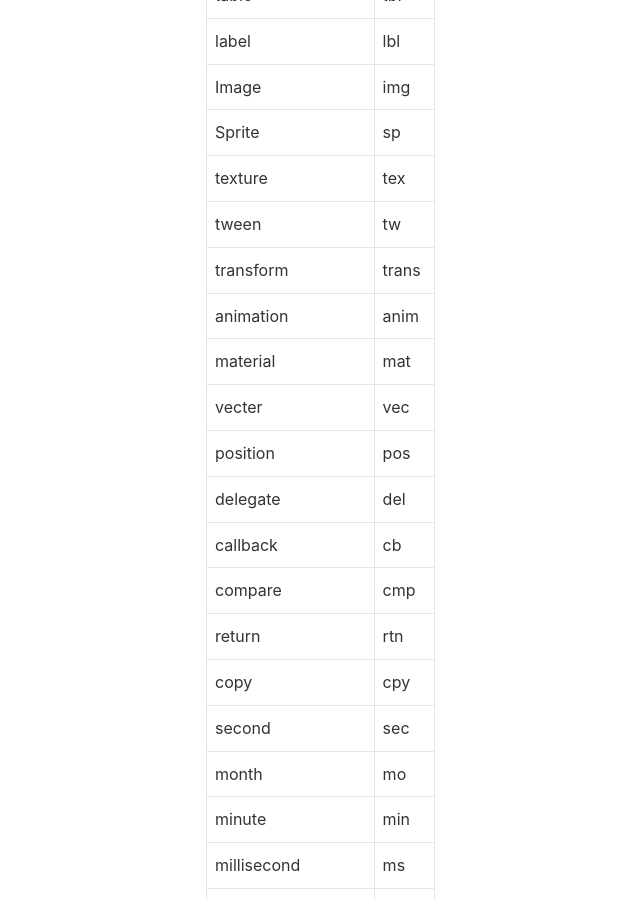
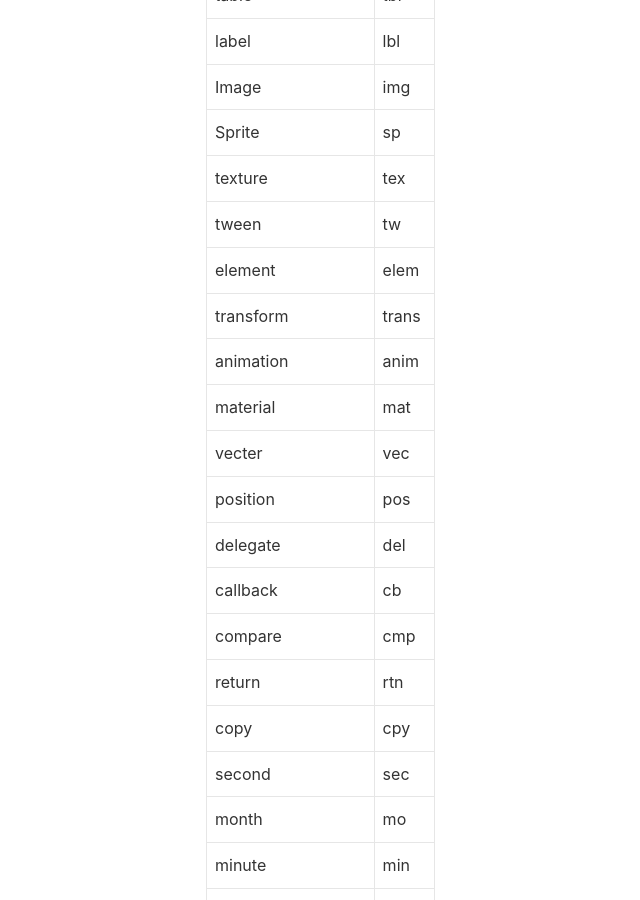
Before and after one commit to lizijie/lizijie.github.io, a Jekyll site: the page built from _posts/2018-04-23-常见代码英文词汇缩写.md, in a window 1280 px wide and 900 px high, scrolled down 3326 px. Shown: the whole window, without its empty margins (41-681 px from the left). Built offline with Jekyll 4.4.1, drawn with Linux system fonts in a browser that asks for light colours; nearby versions of some CDN libraries; comment, search, counter and statistics services are not loaded.

Commit message:
Update 2018-04-23-常见代码英文词汇缩写.md

```diff
--- a/_posts/2018-04-23-常见代码英文词汇缩写.md
+++ b/_posts/2018-04-23-常见代码英文词汇缩写.md
@@ -89,6 +89,7 @@ tags: 英文 缩写
 |Sprite|sp|
 |texture|tex|
 |tween|tw|
+|element|elem|
 |---|---|
 |transform|trans|
 |animation|anim|
```
